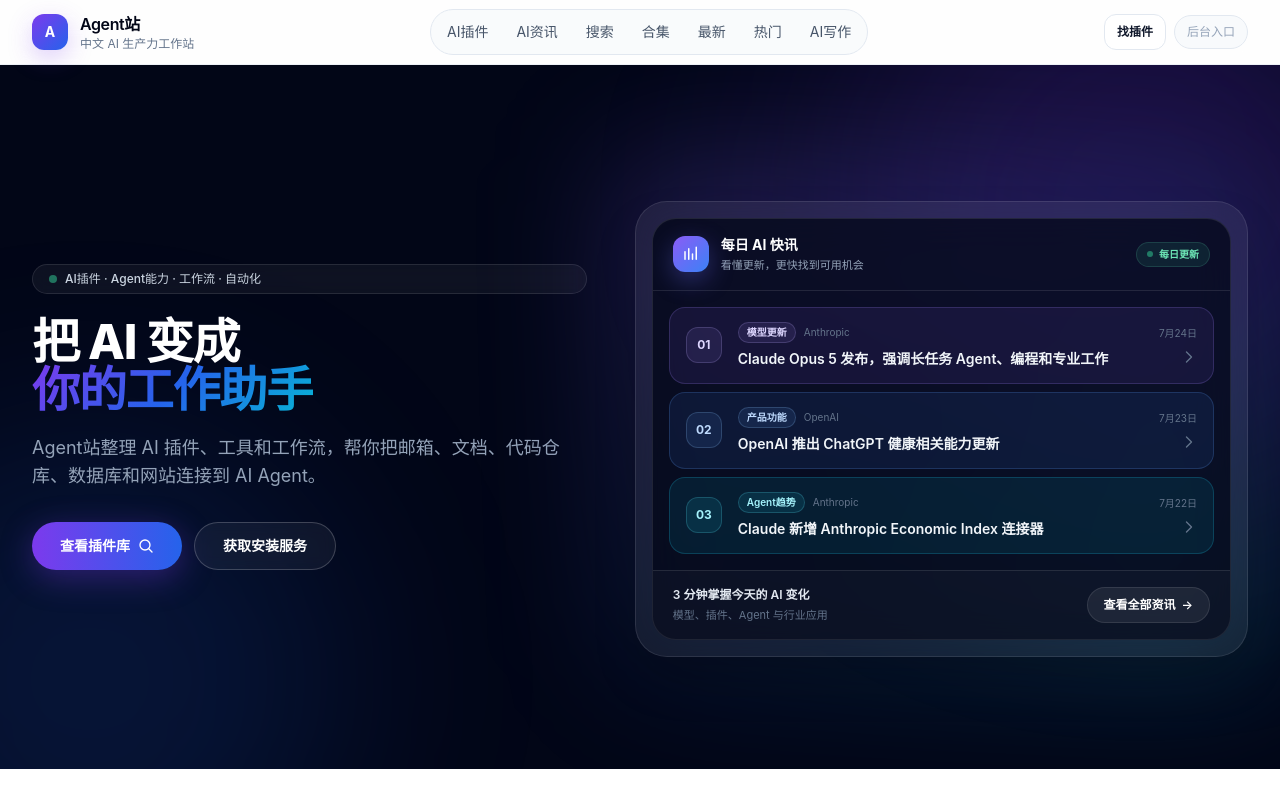
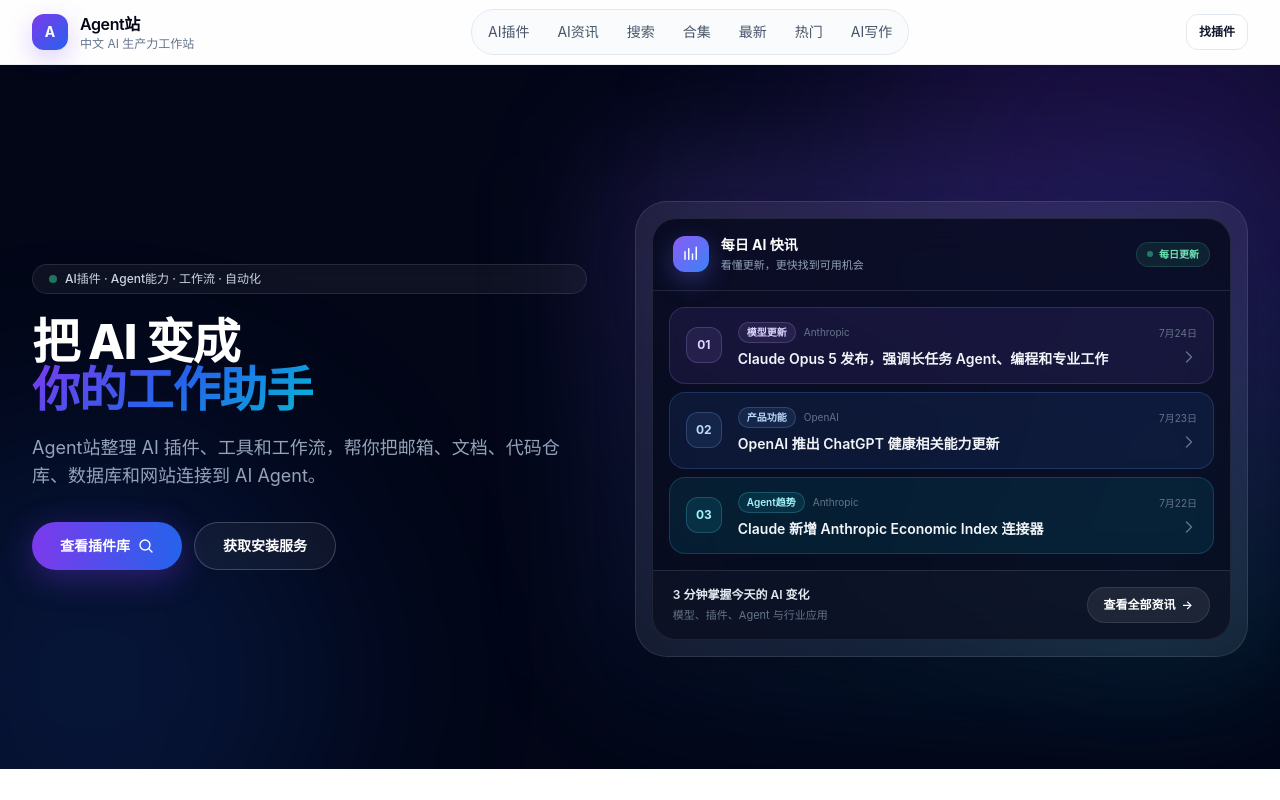
Before and after one commit to chanfaishingandychan-rgb/agentzhan, a Next.js app: page / in a window 1280 px wide. Shown: the top 800 px of the page. Built offline with nearby package versions, Linux system fonts and the light colour scheme; no server answers.

Commit message:
Remove public admin links

```diff
--- a/components/site-shell.tsx
+++ b/components/site-shell.tsx
@@ -54,12 +54,6 @@
             <Link href="/skills" className={buttonStyles({ variant: "outline", size: "sm" })}>
               找插件
             </Link>
-            <Link
-              href="/admin"
-              className="hidden rounded-full border border-slate-200 bg-slate-50 px-3 py-2 text-xs font-medium text-slate-400 transition hover:border-violet-200 hover:bg-violet-50 hover:text-violet-600 sm:inline-flex"
-            >
-              后台入口
-            </Link>
           </div>
         </div>
       </header>
@@ -98,7 +92,6 @@
               <div>插件介绍</div>
               <div>工作包</div>
               <div>Sitemap / Robots</div>
-              <Link href="/admin" className="transition hover:text-violet-600">后台与自动化</Link>
             </div>
           </div>
         </div>
```
